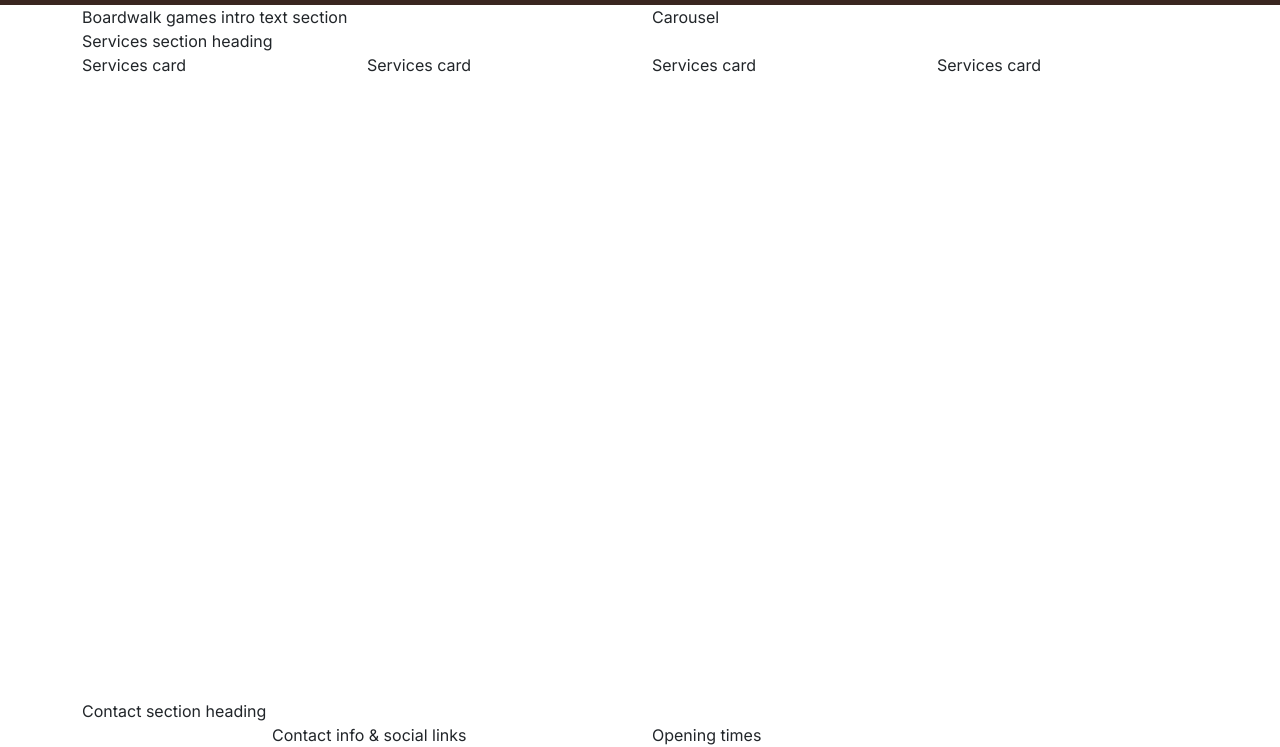
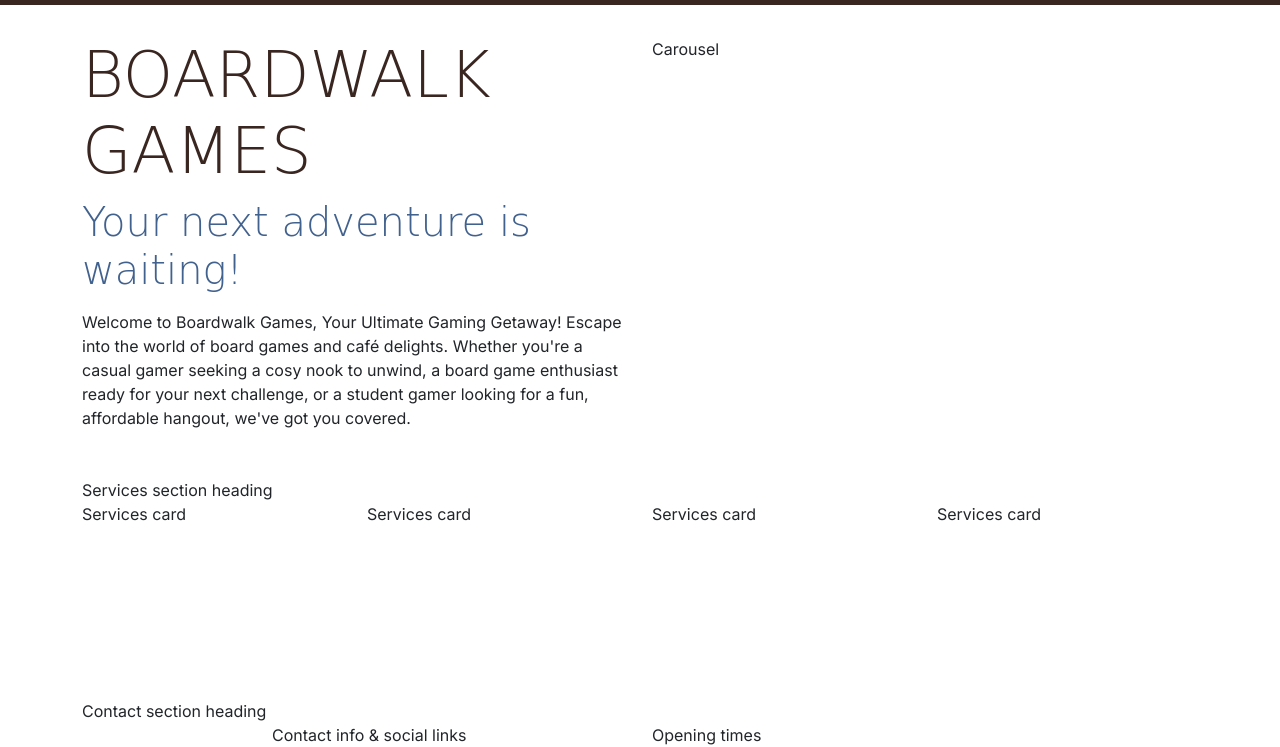
Before and after one commit to j-mlo/boardwalk-games, a plain HTML site: page index.html in a window 1280 px wide. Shown: the part 53-800 px from the top of the page. Drawn offline with nearby package versions, Linux system fonts and the light colour scheme; a web font is replaced by a local one.

Commit message:
Add the header text

```diff
--- a/assets/css/style.css
+++ b/assets/css/style.css
@@ -21,10 +21,16 @@ body {
 h1, h2, h3 {
     font-family: var(--secondary-font);
     color: var(--primary-color);
+    text-transform: uppercase;
 }
 
 .sub-heading-color {
     color: var(--highlight-colour);
+}
+
+.section {
+    margin-top: 2rem;
+    margin-bottom: 2rem;
 }
 
 /* Navbar */
@@ -34,6 +40,12 @@ h1, h2, h3 {
 
 #navbar .logo {
     width: 30px;
+}
+
+/* Header */
+
+#header .lead {
+    font-family: var(--secondary-font);
 }
 
 /* grid visualisation css for testing */
--- a/index.html
+++ b/index.html
@@ -57,9 +57,17 @@
     </nav>
 
     <!-- Header with carousel -->
-    <header class="container">
+    <header id="header" class="container section">
         <div class="row">
-            <div class="col-12 col-xl-6">Boardwalk games intro text section</div>
+            <div class="col-12 col-xl-6 text-center text-xl-start">
+                <h1 class="display-3">Boardwalk Games</h1>
+                <p class="lead display-6 sub-heading-color">Your next adventure is waiting!</p>
+                <p>Welcome to Boardwalk Games, Your Ultimate Gaming Getaway! Escape into the world of board games and
+                    café delights. Whether you're a casual gamer seeking a cosy nook to unwind, a board game enthusiast
+                    ready for your next challenge, or a student gamer looking for a fun, affordable hangout, we've got
+                    you covered.
+                </p>
+            </div>
             <div class="col-12 col-xl-6">Carousel</div>
         </div>
     </header>
```
